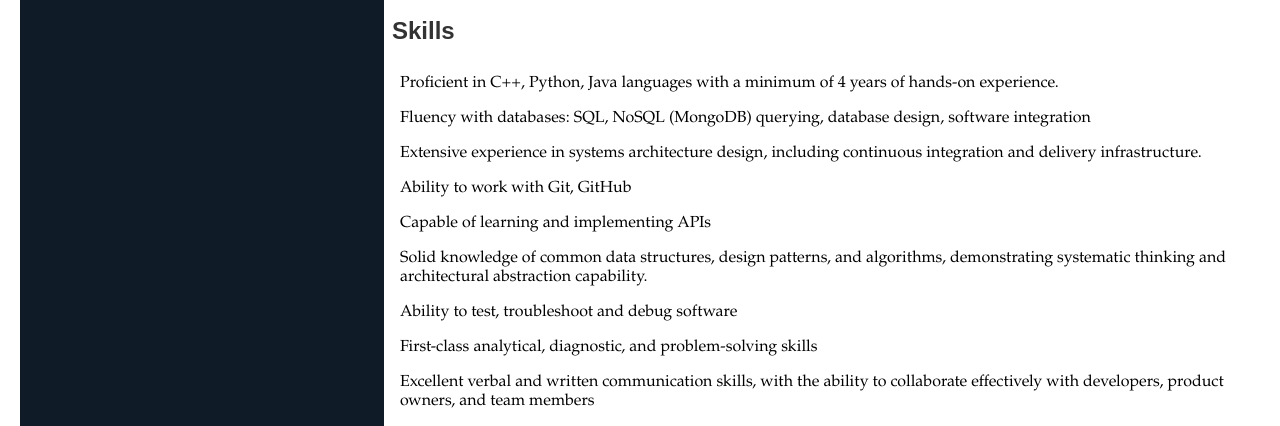
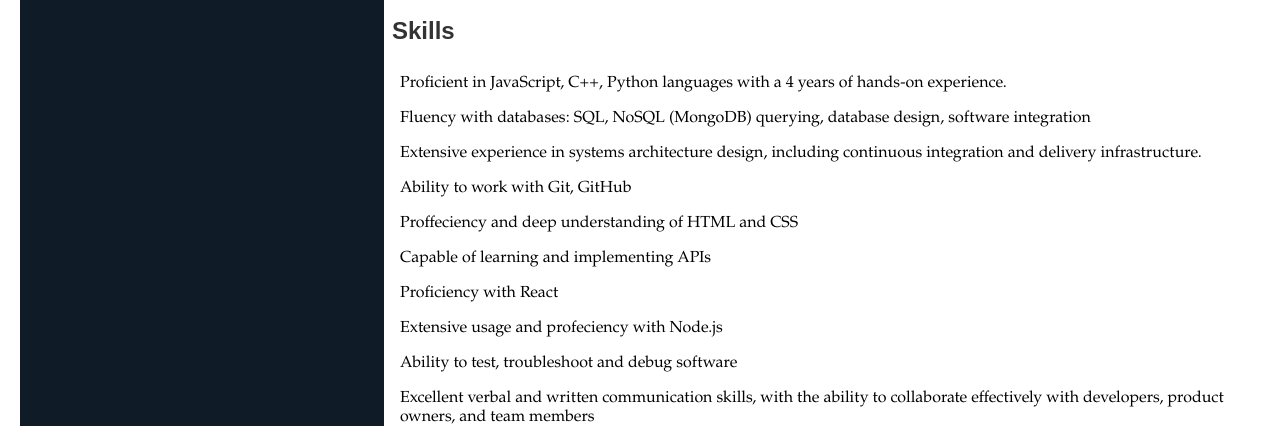
Before and after one commit to anvarkha/Resume, a plain HTML site: page index.html in a window 1280 px wide. Shown: the part 389-815 px from the top of the page. Drawn offline with Linux system fonts and the light colour scheme.

Commit message:
Web developer version

```diff
--- a/index.html
+++ b/index.html
@@ -38,14 +38,15 @@
             <section class="skills">
                 <h2>Skills</h2>
                 <ul>
-                    <li>Proficient in C++, Python, Java languages with a minimum of 4 years of hands-on experience.</li>
+                    <li>Proficient in JavaScript, C++, Python languages with a 4 years of hands-on experience.</li>
                     <li>Fluency with databases: SQL, NoSQL (MongoDB) querying, database design, software integration</li>
                     <li>Extensive experience in systems architecture design, including continuous integration and delivery infrastructure.</li>
                     <li>Ability to work with Git, GitHub</li>
+                    <li>Proffeciency and deep understanding of HTML and CSS</li>
                     <li>Capable of learning and implementing APIs</li>
-                    <li>Solid knowledge of common data structures, design patterns, and algorithms, demonstrating systematic thinking and architectural abstraction capability.</li>
+                    <li>Proficiency with React</li>
+                    <li>Extensive usage and profeciency with Node.js</li>
                     <li>Ability to test, troubleshoot and debug software</li>
-                    <li>First-class analytical, diagnostic, and problem-solving skills</li>
                     <li>Excellent verbal and written communication skills, with the ability to collaborate effectively with developers, product owners, and team members</li>
                     <li>Quick learner with a passion for working in a fast-paced environment to deliver new technologies and products to the marketplace.</li>
                 </ul>
```
